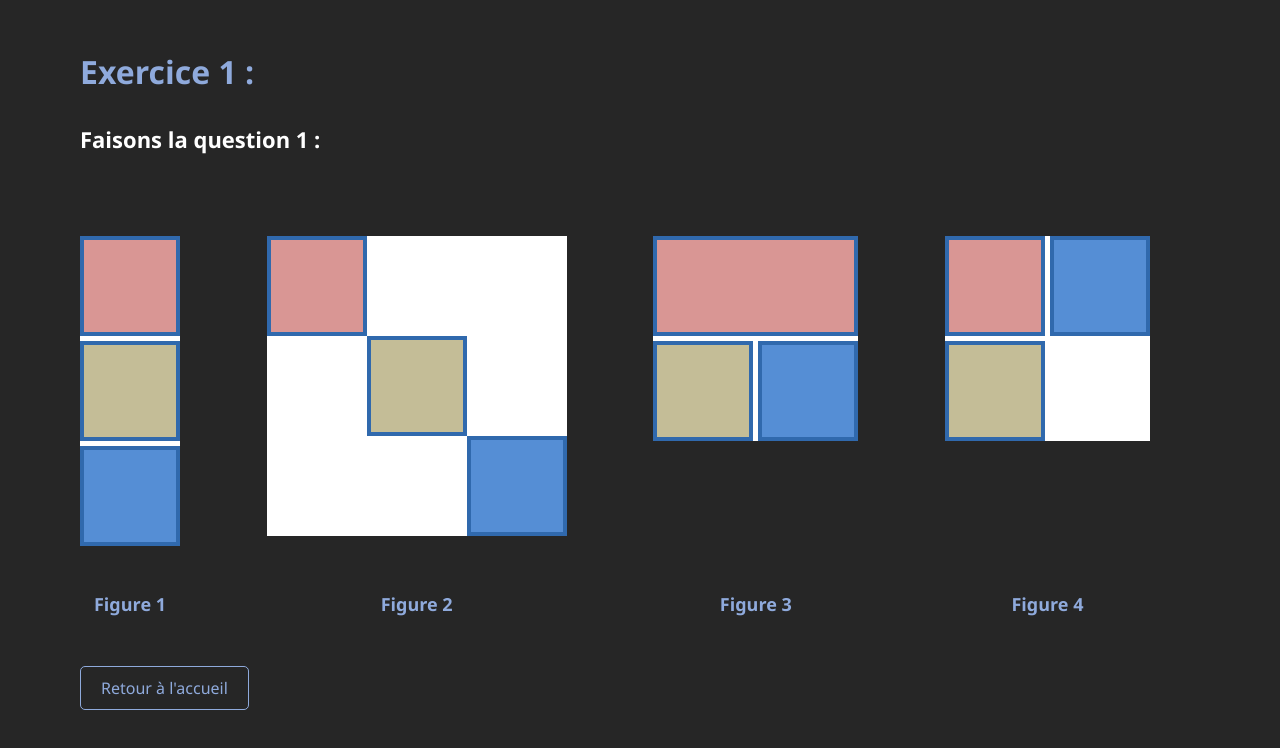
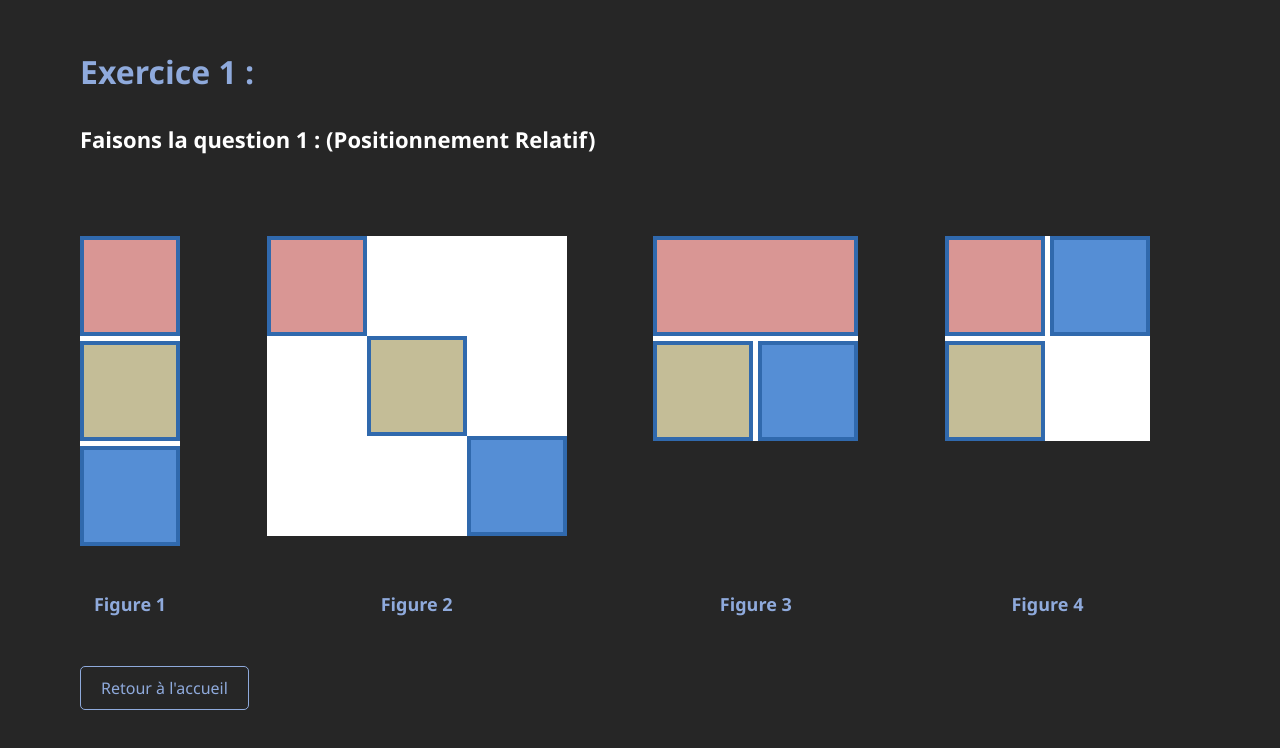
Before and after one commit to Hmoute-Oussama/devoir_libre_web_oussama_hmoute, a plain HTML site: page solution_relatif.html in a window 1280 px wide. Drawn offline with Linux system fonts and the light colour scheme.

Commit message:
fifth commit

```diff
--- a/solution_relatif.html
+++ b/solution_relatif.html
@@ -8,7 +8,7 @@
 <body>
     <div class="header">
         <div class="title">Exercice 1 :</div>
-        <div class="question">Faisons la question 1 :</div>
+        <div class="question">Faisons la question 1 : (Positionnement Relatif)</div>
     </div>
 
     <div class="figures-container">
```
Also changed, not shown: solution_absolu.html (+1 -1 lines), solution_bootstrap.html (+1 -1 lines).
